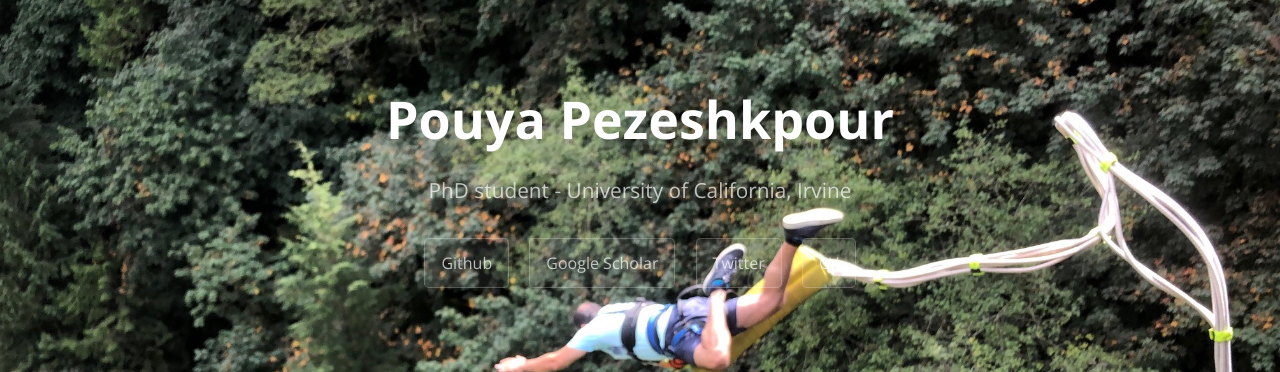
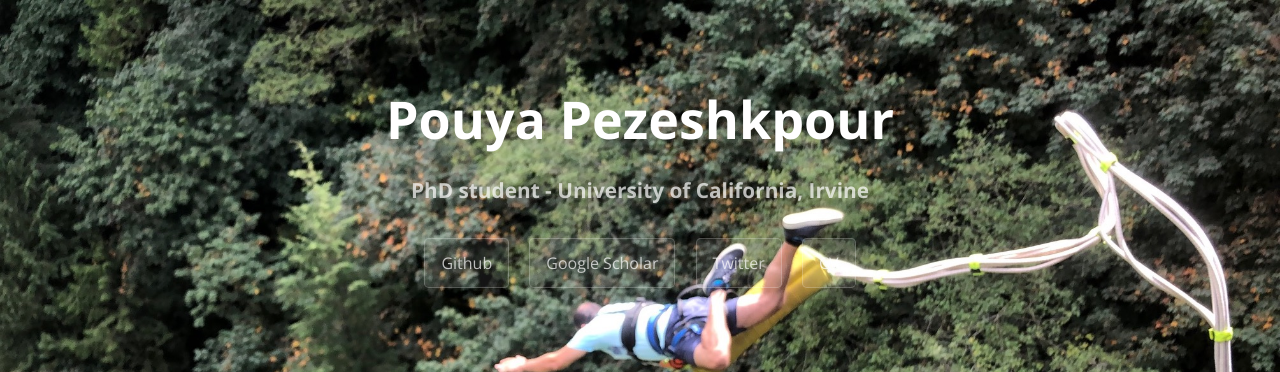
Before and after one commit to pouyapez/pouyapez.github.io, a Jekyll site: the page built from index.md, in a window 1280 px wide. Shown: the top 372 px of the page. Built offline with Jekyll 4.4.1, drawn with Linux system fonts in a browser that asks for light colours.

Commit message:
Update jekyll-theme-cayman.scss

```diff
--- a/_sass/jekyll-theme-cayman.scss
+++ b/_sass/jekyll-theme-cayman.scss
@@ -145,7 +145,7 @@
 
 .project-tagline {
   margin-bottom: 2rem;
-  font-weight: 500;//normal;
+  font-weight: 800;//normal;
   opacity: 0.7;
 
   @include large {
@@ -163,7 +163,7 @@
 
 .main-content {
   word-wrap: break-word;
-  width: 90%;
+  width: 150%;
 
   :first-child {
     margin-top: 0;
```
